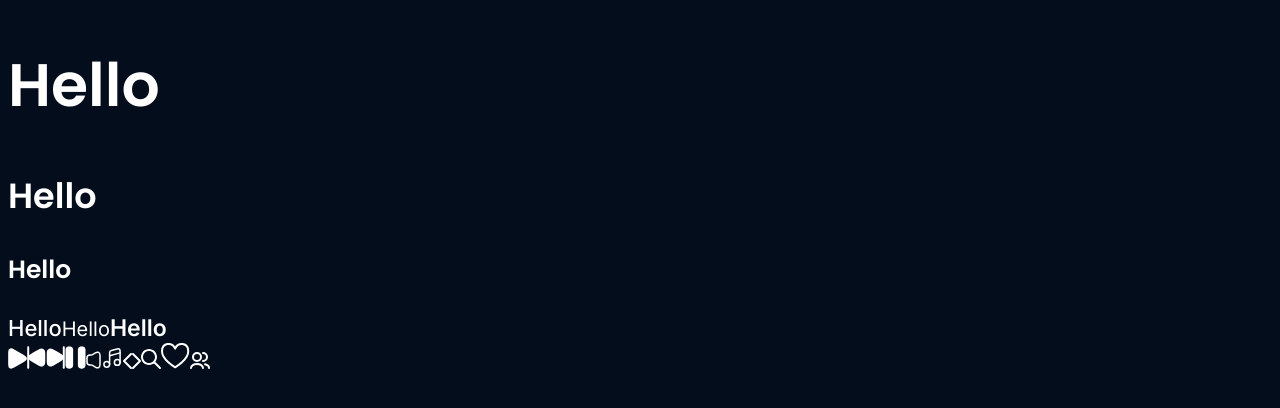
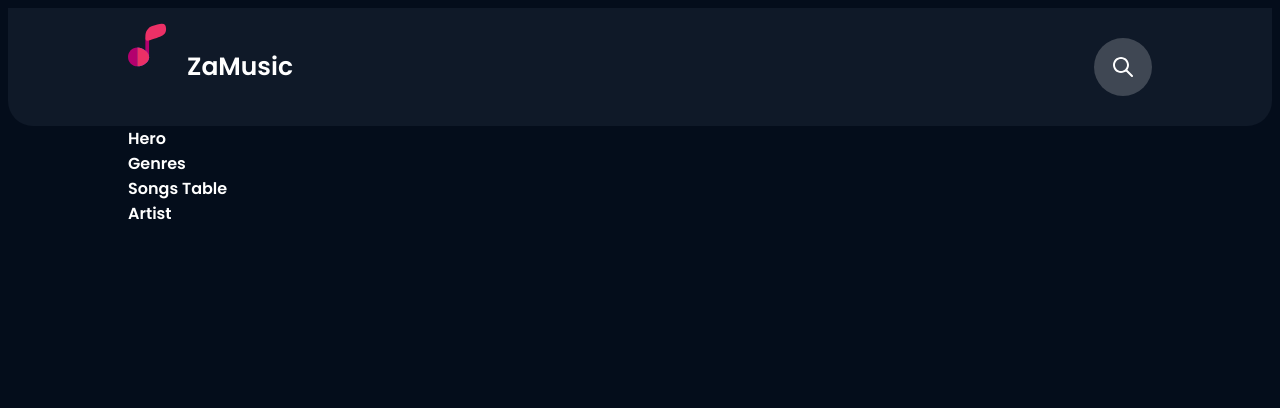
Before and after one commit to borodinka/za-music, a React (Create React App) app: page / in a window 1280 px wide. Shown: the top 408 px of the page. Built offline with nearby package versions, Linux system fonts and the light colour scheme.

Commit message:
Add Header and prop types & update folder structure

```diff
--- a/package.json
+++ b/package.json
@@ -6,6 +6,7 @@
     "@testing-library/jest-dom": "^5.16.5",
     "@testing-library/react": "^13.4.0",
     "@testing-library/user-event": "^13.5.0",
+    "prop-types": "^15.8.1",
     "react": "^18.2.0",
     "react-dom": "^18.2.0",
     "react-scripts": "5.0.1",
--- a/src/App.js
+++ b/src/App.js
@@ -1,50 +1,15 @@
 import { ThemeProvider } from "styled-components";
 import { theme } from "styles/Theme";
-import {
-  ButtonText,
-  MainTitle,
-  SectionSubtitle,
-  SectionTitle,
-  SubText,
-  Text,
-} from "components/ui/Typography";
+import Home from "pages/Home";
 import { GlobalStyles } from "styles/Global";
-import {
-  ArrowLeft,
-  ArrowRight,
-  Heart,
-  Music,
-  Pause,
-  Play,
-  Search,
-  SkipLeft,
-  SkipRight,
-  Users,
-  Volume,
-} from "components/ui/Icons";
+import Header from "components/Header";
 
 function App() {
   return (
     <ThemeProvider theme={theme}>
       <GlobalStyles />
-      <MainTitle>Hello</MainTitle>
-      <SectionTitle>Hello</SectionTitle>
-      <SectionSubtitle>Hello</SectionSubtitle>
-      <Text>Hello</Text>
-      <SubText>Hello</SubText>
-      <ButtonText>Hello</ButtonText>
-      <br />
-      <Play />
-      <SkipLeft />
-      <SkipRight />
-      <Pause />
-      <Volume />
-      <Music />
-      <ArrowLeft />
-      <ArrowRight />
-      <Search />
-      <Heart />
-      <Users />
+      <Header />
+      <Home />
     </ThemeProvider>
   );
 }
--- /dev/null
+++ b/src/components/Header/index.js
@@ -0,0 +1,20 @@
+import { Logo, Search } from "components/ui/Icons";
+import { SectionSubtitle } from "components/ui/Typography";
+import { LogoWrapper, Wrapper } from "./styled";
+import IconButton from "components/ui/IconButton";
+
+function Header() {
+  return (
+    <Wrapper>
+      <LogoWrapper>
+        <Logo />
+        <SectionSubtitle>ZaMusic</SectionSubtitle>
+      </LogoWrapper>
+      <IconButton withBackground height={58} width={58}>
+        <Search />
+      </IconButton>
+    </Wrapper>
+  );
+}
+
+export default Header;
--- /dev/null
+++ b/src/components/Header/styled.js
@@ -0,0 +1,16 @@
+import { styled } from "styled-components";
+
+export const Wrapper = styled.header`
+  display: flex;
+  align-items: center;
+  justify-content: space-between;
+  padding: 0 120px;
+  background-color: ${({ theme }) => theme.colors.secondaryBlack};
+  border-radius: 0px 0px 25px 25px;
+  height: 118px;
+`;
+
+export const LogoWrapper = styled.header`
+  display: flex;
+  gap: 20px;
+`;
--- /dev/null
+++ b/src/components/ui/IconButton/index.js
@@ -0,0 +1,16 @@
+import PropTypes from "prop-types";
+import { StyledButton } from "./styled";
+
+function IconButton(props) {
+  return <StyledButton {...props}>{props.children}</StyledButton>;
+}
+
+IconButton.propTypes = {
+  children: PropTypes.element,
+  withBackground: PropTypes.bool,
+  backgroundColor: PropTypes.string,
+  width: PropTypes.number,
+  height: PropTypes.number,
+};
+
+export default IconButton;
--- /dev/null
+++ b/src/components/ui/IconButton/styled.js
@@ -0,0 +1,24 @@
+import { css, styled } from "styled-components";
+
+export const StyledButton = styled.button`
+  display: flex;
+  align-items: center;
+  justify-content: center;
+  background: none;
+  border: none;
+  width: ${(props) => props.width || 20}px;
+  height: ${(props) => props.height || 20}px;
+  cursor: pointer;
+  transition: opacity 0.1s ease-in-out;
+
+  ${(props) =>
+    props.withBackground &&
+    css`
+      border-radius: 50%;
+      background-color: ${(props) => props.backgroundColor || props.theme.colors.lightWhite};
+    `}
+
+  &:hover {
+    opacity: 0.6;
+  }
+`;
--- a/src/components/ui/Icons.js
+++ b/src/components/ui/Icons/index.js
@@ -8,6 +8,7 @@
 import { ReactComponent as SearchIcon } from "assets/icons/search.svg";
 import { ReactComponent as HeartIcon } from "assets/icons/heart.svg";
 import { ReactComponent as UsersIcon } from "assets/icons/users.svg";
+import { ReactComponent as Logo } from "assets/icons/logo.svg";
 
 const Play = styled(PlayIcon)`
   fill: ${(props) => props.color || "white"};
@@ -67,4 +68,5 @@
   Search,
   Heart,
   Users,
+  Logo,
 };
--- /dev/null
+++ b/src/pages/Home/index.js
@@ -0,0 +1,18 @@
+import { styled } from "styled-components";
+
+const ContentWrapper = styled.main`
+  padding: 0 120px;
+`;
+
+function HomePage() {
+  return (
+    <ContentWrapper>
+      <div>Hero</div>
+      <div>Genres</div>
+      <div>Songs Table</div>
+      <aside>Artist</aside>
+    </ContentWrapper>
+  );
+}
+
+export default HomePage;
```
Also changed, not shown: public/manifest.json, src/assets/icons/logo.svg (added), src/components/ui/Typography/index.js (renamed from src/components/ui/Typography.js).
